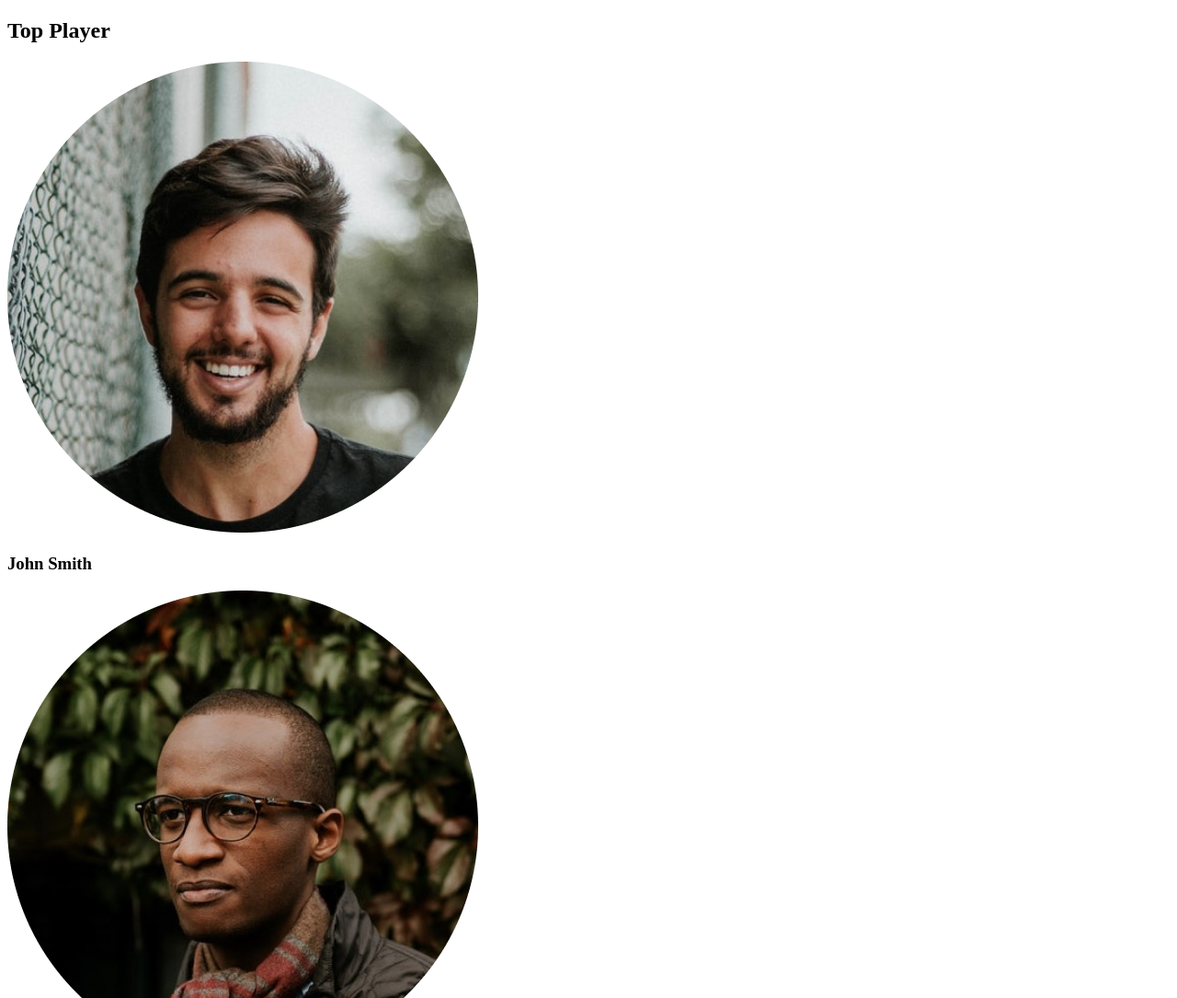
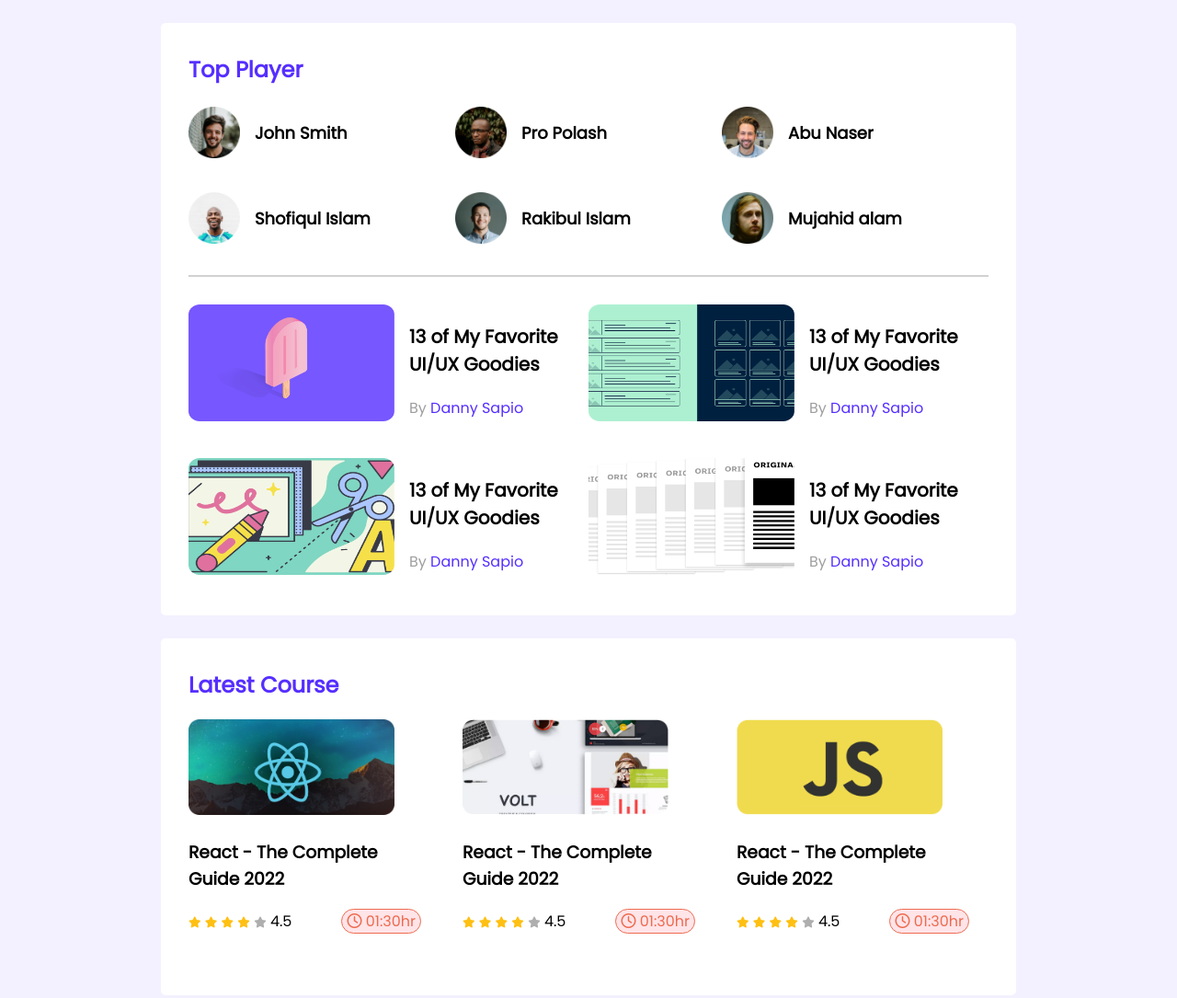
Before and after one commit to rakibulislamrabby/leader-board, a plain HTML site: page index.html in a window 1280 px wide. Shown: the top 1085 px of the page at 92% size. Drawn offline with Linux system fonts and the light colour scheme; the site is published under a folder, as on GitHub Pages, so addresses that start at the root find nothing.

Commit message:
correctio

```diff
--- a/index.html
+++ b/index.html
@@ -12,11 +12,11 @@
         crossorigin="anonymous" referrerpolicy="no-referrer" />
 
     <!-- stylesheet -->
-    <link rel="stylesheet" href="/style/style.css">
+    <link rel="stylesheet" href="./style/style.css">
 </head>
 
 <body>
-    <!-- header start -->
+    <!-- header section start -->
     <header>
 
     </header>
```
